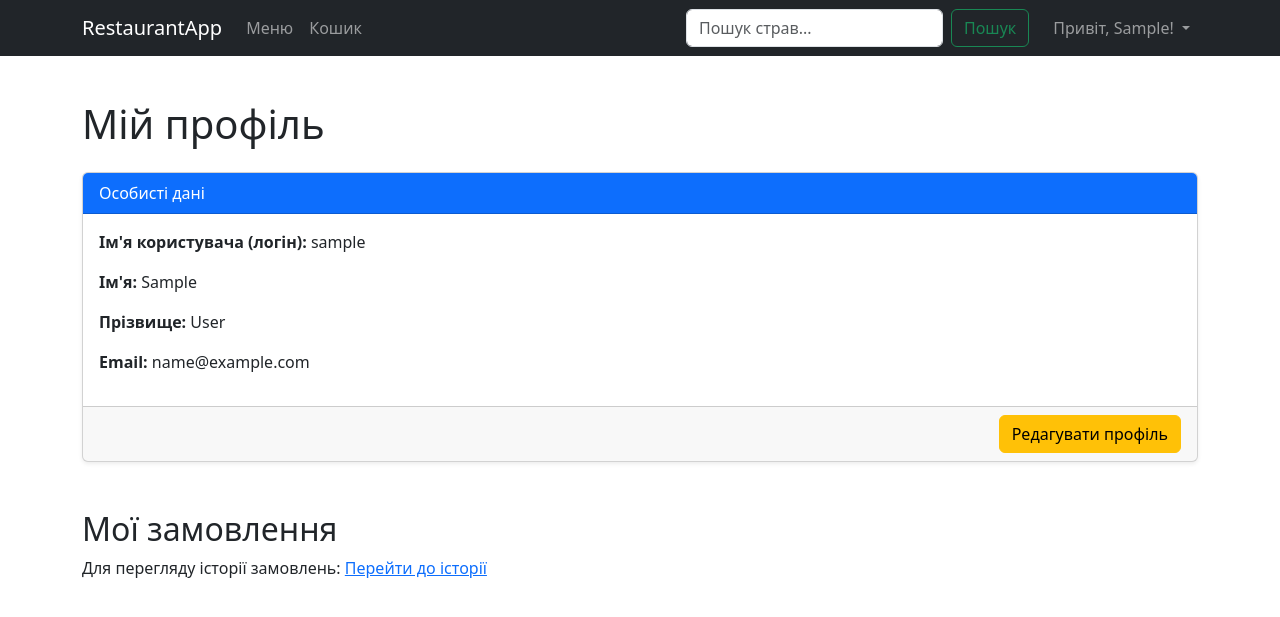
After one commit to GrechkaMykhailo12345/Restaurant_app_django, a Django app: page /profile/ in a window 1280 px wide. The commit adds this page. Shown: the top 617 px of the page. Run offline with Django 5.2, Linux system fonts and the light colour scheme; the visitor is signed in with stand-in values (Sample User, id 1).

Commit message:
Додав можливість переглядати та редагувати свій профіль, і переніс вкладку "Мої замовлення"

```diff
--- a/restaurant_app/urls.py
+++ b/restaurant_app/urls.py
@@ -19,4 +19,6 @@ urlpatterns = [
     path('cart/add/<int:dish_id>/', views.cart_add, name='cart_add'),
     path('cart/remove/<int:dish_id>/', views.cart_remove, name='cart_remove'),
     path('cart/update/<int:dish_id>/', views.cart_update, name='cart_update'),
+    path('profile/', views.profile_view, name='profile'),
+    path('profile/edit/', views.profile_edit, name='profile_edit'),
 ]
--- a/restaurant_app/views.py
+++ b/restaurant_app/views.py
@@ -6,7 +6,7 @@ from django.views.decorators.http import require_POST
 from decimal import Decimal
 from django.db import transaction
 from .models import Dish, Category, Review, Order, DishesinOrder
-from .forms import ReviewForm, OrderCreateForm
+from .forms import ReviewForm, OrderCreateForm, UserProfileEditForm
 
 def get_cart_data(request):
     cart = request.session.get('cart', {})
@@ -246,3 +246,20 @@ def order_repeat(request, order_id):
         }
     request.session['cart'] = cart
     return redirect('cart_detail')
+
+@login_required
+def profile_view(request):
+    """Відображає сторінку профілю користувача."""
+    return render(request, 'restaurant_app/profile.html')
+
+@login_required
+def profile_edit(request):
+    if request.method == 'POST':
+        form = UserProfileEditForm(request.POST, instance=request.user)
+        if form.is_valid():
+            form.save()
+            return redirect('profile')
+    else:
+        form = UserProfileEditForm(instance=request.user)
+
+    return render(request, 'restaurant_app/profile_edit.html', {'form': form})
--- a/templates/restaurant_app/base.html
+++ b/templates/restaurant_app/base.html
@@ -8,6 +8,8 @@
 
     <link href="https://cdn.jsdelivr.net/npm/bootstrap@5.3.3/dist/css/bootstrap.min.css" rel="stylesheet"
         integrity="sha384-QWTKZyjpPEjISv5WaRU9OFeRpok6YctnYmDr5pNlyT2bRjXh0JMhjY6hW+ALEwIH" crossorigin="anonymous">
+
+    <link rel="stylesheet" href="https://cdn.jsdelivr.net/npm/bootstrap-icons@1.11.3/font/bootstrap-icons.min.css">
 
     <style>
         .category-filter a {
@@ -51,6 +53,10 @@
         <nav class="navbar navbar-expand-lg navbar-dark bg-dark">
             <div class="container-fluid container">
                 <a class="navbar-brand" href="{% url 'home_page' %}">RestaurantApp</a>
+                <button class="navbar-toggler" type="button" data-bs-toggle="collapse" data-bs-target="#navbarNav"
+                    aria-controls="navbarNav" aria-expanded="false" aria-label="Toggle navigation">
+                    <span class="navbar-toggler-icon"></span>
+                </button>
                 <div class="collapse navbar-collapse" id="navbarNav">
                     <ul class="navbar-nav me-auto mb-2 mb-lg-0">
                         <li class="nav-item">
@@ -59,12 +65,7 @@
                         <li class="nav-item">
                             <a class="nav-link" href="{% url 'cart_detail' %}">Кошик</a>
                         </li>
-                        {% if user.is_authenticated %}
-                        <li class="nav-item">
-                            <a class="nav-link" href="{% url 'order_history' %}">Мої замовлення</a>
-                        </li>
-                        {% endif %}
-                    </ul>
+                        </ul>
 
                     <form class="d-flex" action="{% url 'dish_search' %}" method="get">
                         <input class="form-control me-2" type="search" name="q" placeholder="Пошук страв..."
@@ -77,26 +78,41 @@
                         <li class="nav-item dropdown">
                             <a class="nav-link dropdown-toggle" href="#" id="navbarDropdown" role="button"
                                 data-bs-toggle="dropdown" aria-expanded="false">
-                                Вітаємо, {{ user.username }}
+                                Привіт, {{ user.first_name|default:user.username }}!
                             </a>
                             <ul class="dropdown-menu dropdown-menu-end" aria-labelledby="navbarDropdown">
 
+                                <li>
+                                    <a class="dropdown-item" href="{% url 'profile' %}">
+                                        <i class="bi bi-person-circle me-2"></i>Мій профіль
+                                    </a>
+                                </li>
+
+                                <li>
+                                    <a class="dropdown-item" href="{% url 'order_history' %}">
+                                        <i class="bi bi-clock-history me-2"></i>Мої замовлення
+                                    </a>
+                                </li>
+
                                 {% if user.is_staff %}
                                 <li>
-                                    <a class="dropdown-item text-warning" href="{% url 'admin:index' %}">
-                                        Адмін-панель
-                                    </a>
+                                    <hr class="dropdown-divider">
                                 </li>
                                 <li>
-                                    <hr class="dropdown-divider">
+                                    <a class="dropdown-item text-warning" href="{% url 'admin:index' %}">
+                                        <i class="bi bi-speedometer me-2"></i>Адмін-панель
+                                    </a>
                                 </li>
                                 {% endif %}
 
                                 <li>
+                                    <hr class="dropdown-divider">
+                                </li>
+                                <li>
                                     <form method="post" action="{% url 'logout' %}" class="d-inline">
                                         {% csrf_token %}
                                         <button type="submit" class="dropdown-item">
-                                            Вихід
+                                            <i class="bi bi-box-arrow-right me-2"></i>Вихід
                                         </button>
                                     </form>
                                 </li>
--- /dev/null
+++ b/templates/restaurant_app/profile.html
@@ -0,0 +1,26 @@
+{% extends "restaurant_app/base.html" %}
+
+{% block title %}Мій профіль{% endblock %}
+
+{% block content %}
+    <h1 class="my-4">Мій профіль</h1>
+
+    <div class="card shadow-sm">
+        <div class="card-header bg-primary text-white">
+            Особисті дані
+        </div>
+        <div class="card-body">
+            <p><strong>Ім'я користувача (логін):</strong> {{ user.username }}</p>
+            <p><strong>Ім'я:</strong> {{ user.first_name|default:"Не вказано" }}</p>
+            <p><strong>Прізвище:</strong> {{ user.last_name|default:"Не вказано" }}</p>
+            <p><strong>Email:</strong> {{ user.email|default:"Не вказано" }}</p>
+        </div>
+        <div class="card-footer text-end">
+            <a href="{% url 'profile_edit' %}" class="btn btn-warning">Редагувати профіль</a>
+        </div>
+    </div>
+
+    <h2 class="mt-5">Мої замовлення</h2>
+    <p>Для перегляду історії замовлень: <a href="{% url 'order_history' %}">Перейти до історії</a></p>
+
+{% endblock %}
```
Also changed, not shown: restaurant_app/forms.py (+17 -0 lines), templates/restaurant_app/profile_edit.html (added, +21 -0 lines).
